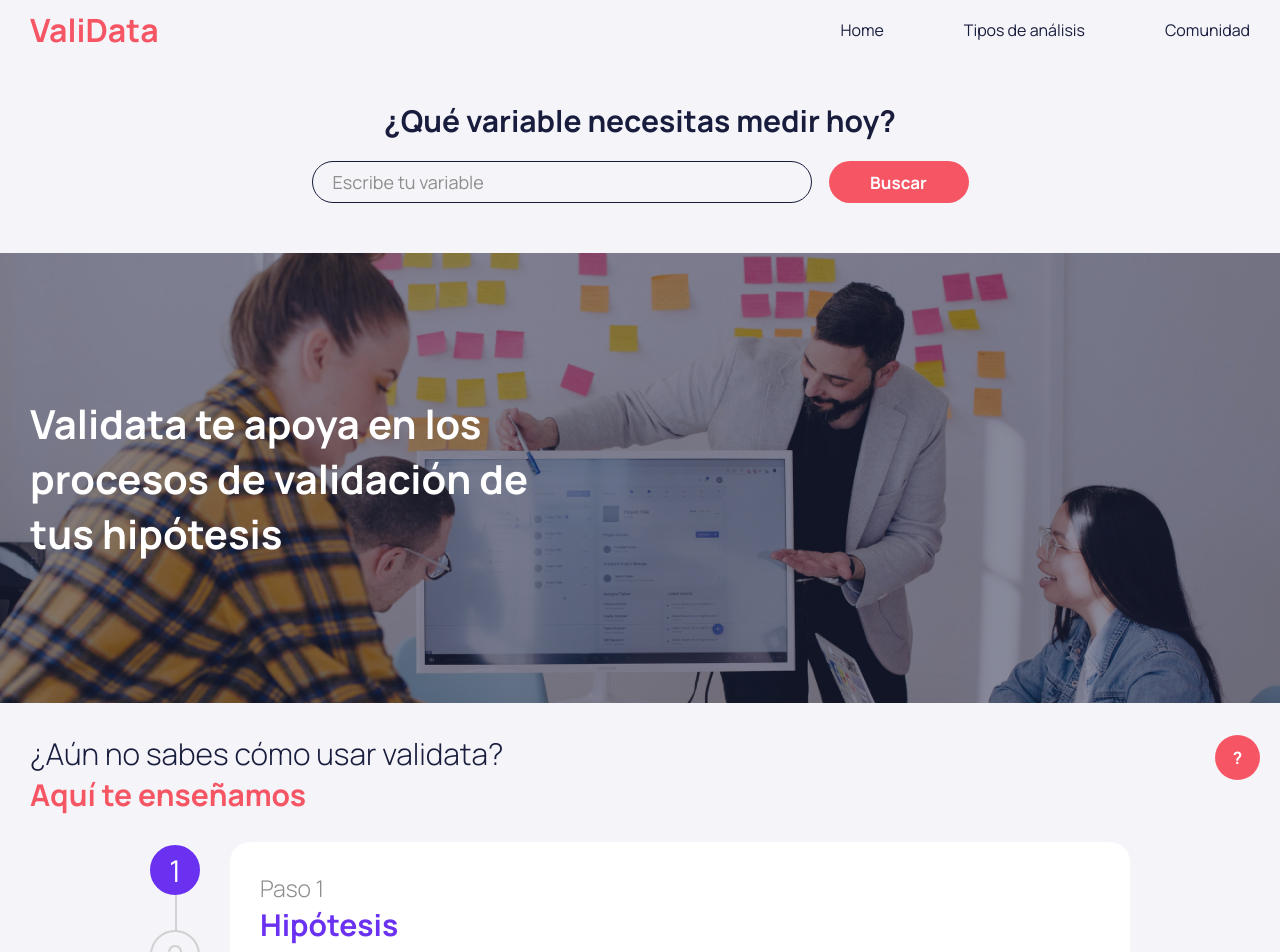
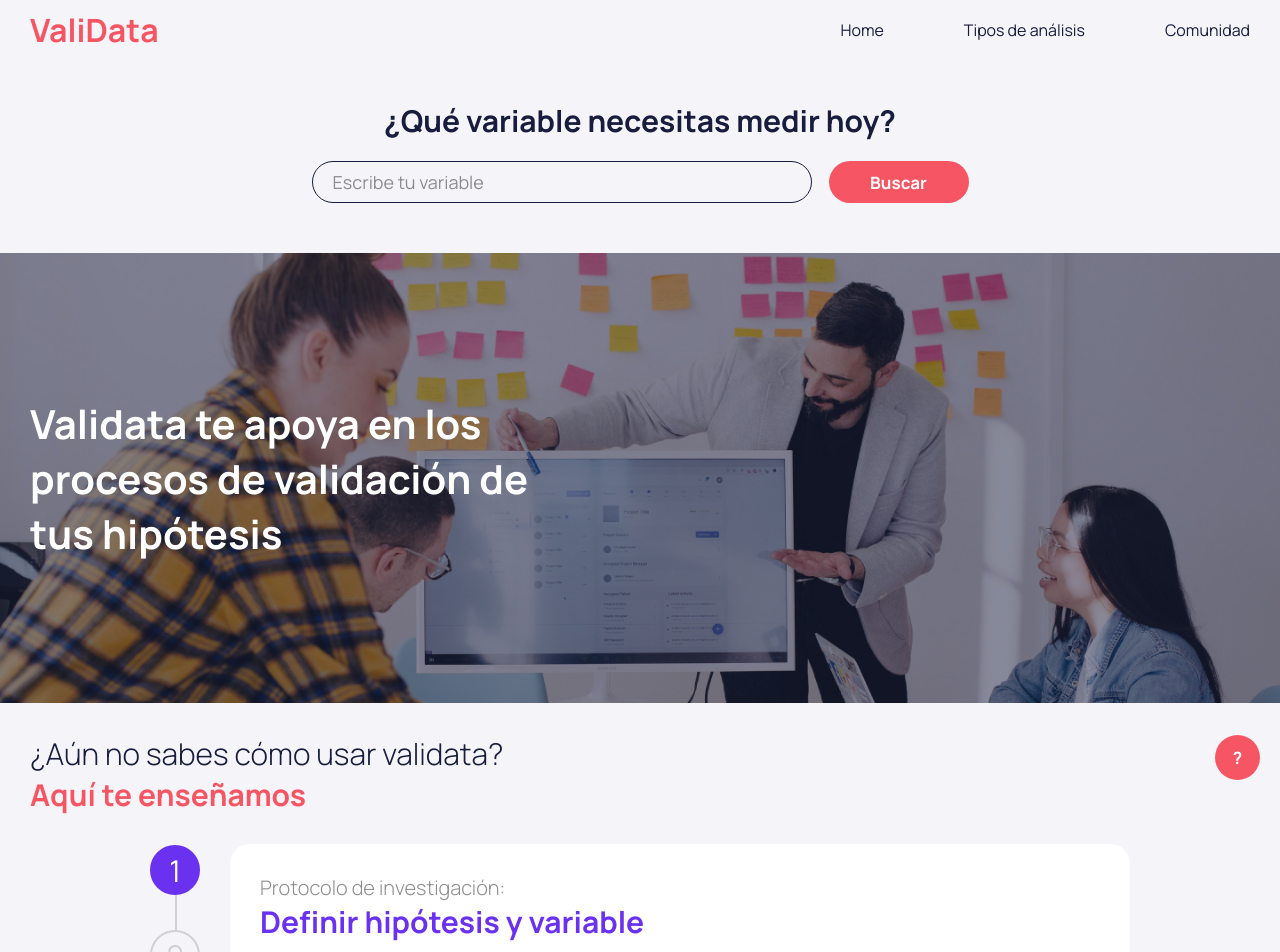
Before and after one commit to nataliaortizvi/pdg, a Vue app: page / in a window 1280 px wide. Shown: the top 952 px of the page. Built offline with nearby package versions, Linux system fonts and the light colour scheme.

Commit message:
help fix

```diff
--- a/src/components/Help.vue
+++ b/src/components/Help.vue
@@ -6,8 +6,8 @@ export default {
       steps: [
         {
           num: 1,
-          paso: "Paso 1",
-          nombre: "Hipótesis",
+          paso: "Protocolo de investigación:",
+          nombre: "Definir hipótesis y variable",
           descripOne:
             "Antes de iniciar debes saber que todos los proyectos de investigación en áreas creativas también necesitan una hipótesis que debe ser comprobada.",
           descripTwo:
@@ -18,8 +18,8 @@ export default {
         },
         {
           num: 2,
-          paso: "Paso 2",
-          nombre: "Hipótesis nula y alternativa",
+          paso: "Protocolo de investigación:",
+          nombre: "Definir hipótesis nula y alternativa",
           descripOne:
             "Cuando definas la varible y construyas tu hipótesis debes definir tu hipótesis nula y su alternativa. ",
           descripTwo:
@@ -32,10 +32,10 @@ export default {
         },
         {
           num: 3,
-          paso: "Paso 3",
-          nombre: "Buscar la variable",
+          paso: "Protocolo de investigación:",
+          nombre: "¿Cómo medir la variable?",
           descripOne:
-            "Cuando tengas esto definido, podrás buscar en la barra de búsqueda de Validata la variable que necesitas medir",
+            "Cuando tengas las hipótesis definidas, ve a la barra de búsqueda de Validata y escribe la variable que necesitas medir",
           descripTwo: "Así conocerás diferentes formas de medir esa variable",
           descripThree: "Ejemplo",
           descripFour: "La velocidad es el cambio de posición dividido el tiempo",
@@ -44,8 +44,8 @@ export default {
         },
         {
           num: 4,
-          paso: "Paso 4",
-          nombre: "Tipo de análisis",
+          paso: "Protocolo de investigación:",
+          nombre: "Definir tipo de análisis y muestra",
           descripOne:
             "Validata te mostrará cuál será el mejor tipo de análisis para validar la hipótesis y así puedas desarrollar el experimento y obtener los datos a analizar.",
           descripTwo: "Ejemplo",
@@ -55,15 +55,15 @@ export default {
         },
         {
           num: 5,
-          paso: "Paso 5",
-          nombre: "Calculadora",
+          paso: "Fase de analisis:",
+          nombre: "Calculadora y resultados",
           descripOne: "En Validata encontrarás una calculadora especializada que realizará los calculos automáticos.",
           descripTwo: "Solo tendrás que ingresar los datos recolectados y presionar:"
         },
         {
           num: 6,
-          paso: "Paso 6",
-          nombre: "Interpretación y conclusión",
+          paso: "Fase de analisis:",
+          nombre: "Conclusión",
           descripOne: "Validata te ayudará a interpretar los datos y entenderlos para que puedas presentarlos y dar una conclusión en tu investigación",
         },
       ],
@@ -76,9 +76,6 @@ export default {
       },
       get isLastStep() {
         return this.currentstep === this.totalSteps;
-      },
-      arrayStep(x) {
-        return this.x;
       },
     };
   },
@@ -106,6 +103,7 @@ export default {
           :key="step"
           class="circle"
           :class="{ active: step <= currentstep }"
+          @click="()=>{this.currentstep = step}"
         >
           <a>{{ step }}</a>
         </div>
@@ -356,6 +354,7 @@ export default {
       display: flex;
       flex-direction: column;
       gap: 35px;
+      cursor: pointer;
 
       .circle {
         height: 50px;
@@ -420,7 +419,7 @@ export default {
       display: none;
 
       .step {
-        font-size: 23px;
+        font-size: 20px;
         color: $Hint;
         font-weight: 300;
       }
```
